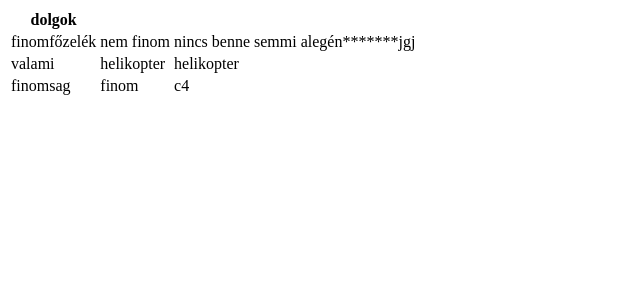
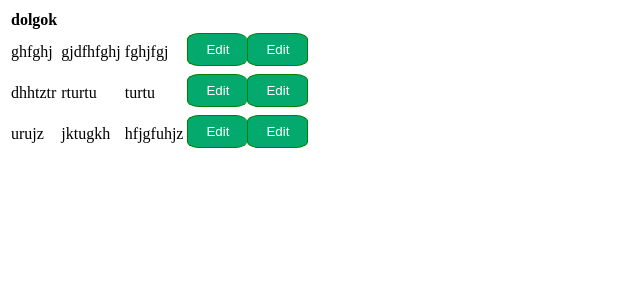
Before and after one commit to Bernat00/flaskProject, a Flask app: page /edit in a window 1280 px wide. Shown: the top 308 px of the page, without its empty margins (0-640 px from the left). Run offline with Flask 3, Linux system fonts and the light colour scheme.

Commit message:
debugged, van write, delet, félig mükszik az edit

```diff
--- a/app.py
+++ b/app.py
@@ -3,10 +3,12 @@ import foods
 
 app = Flask(__name__)
 
+foods_path = 'templates/foods.csv'
+
 
 @app.route('/')
 def etlap():
-    etelek = foods.load('templates/foods.csv')
+    etelek = foods.load(foods_path)
 
     return render_template('home.html', etelek=etelek)
 
@@ -18,13 +20,32 @@ def uj_etel():
         leiras = request.form["leiras"]
         allergen = request.form["allergen"]
         valami = [nev, leiras, allergen]
-        foods.add('templates/foods.csv', valami)
+        foods.add(foods_path, valami)
     return render_template('add.html')
 
 
 @app.route('/edit', methods={'GET', 'POST'})
 def edit_etel():
-    etelek = foods.edit('templates/foods.csv')
+    etelek = foods.edit(foods_path)
+
+    if request.method == "POST":
+        for key in request.form:
+            if key == 'edit.change':
+                for etel in etelek:
+                    if etel['id'] == int(request.form["edit.change"]):
+                        etel['is_edit'] = True
+
+        for a in request.form:
+            if a == 'edit.del':
+                for etel in etelek:
+                    if etel['id'] == int(request.form["edit.del"]):
+                        foods.delete(foods_path, etel['nev'])
+
+            # ez epikk
+    #  for key in request.form:
+    #      if key.startswith('edit.'):
+    #          request_id = request.form[key]
+
     return render_template('edit.html', etelek=etelek)
 
 
--- a/foods.py
+++ b/foods.py
@@ -35,8 +35,13 @@ def write(path, data):
 def add(path, kaja):
     kelid = load(path)
     kelid = kelid[-1]
+    try:
+        kelid = kelid["id"]
+    except:
+        kelid = 0
+
     with open(path, 'a', encoding='UTF-8') as file:
-        kaja = '\n' + kaja[0] + ';' + kaja[1] + ';' + kaja[2] + ';' + str(kelid['id'] + 1)
+        kaja = '\n' + kaja[0] + ';' + kaja[1] + ';' + kaja[2] + ';' + str(kelid + 1)
         file.write(kaja)
 
 
@@ -54,3 +59,13 @@ def edit(path):
         asdasd.append(etel)
 
     return asdasd
+
+
+def delete(path, nev):
+    data_new = []
+    data = load(path)
+    for line in data:
+        if line["nev"] != nev:
+            data_new.append(line)
+
+    write(path, data_new)
--- a/templates/edit.html
+++ b/templates/edit.html
@@ -3,26 +3,59 @@
 <head>
     <meta charset="UTF-8">
     <title>edit</title>
+    <style>
+        .btn-group button {
+            background-color: #04AA6D; /* Green background */
+            border: 1px solid green; /* Green border */
+            color: white; /* White text */
+            padding: 8px 18px; /* Some padding */
+            cursor: pointer; /* Pointer/hand icon */
+            float: left; /* Float the buttons side by side */
+            border-radius: 20%;
+        }
+
+        /* Clear floats (clearfix hack) */
+        .btn-group:after {
+            content: "";
+            clear: both;
+            display: table;
+        }
+
+        .btn-group button:not(:last-child) {
+            border-right: none; /* Prevent double borders */
+        }
+
+        /* Add a background color on hover */
+        .btn-group button:hover {
+            background-color: #3e8e41;
+        }
+    </style>
 </head>
 <body>
 <nav></nav>
 <table>
     <thead>
-    <tr><th>dolgok</th></tr>
+    <tr>
+        <th>dolgok</th>
+    </tr>
     </thead>
     <tbody>
     {% for etel in etelek %}
         {% if etel.is_edit == False %}
-            <form>
+            <form method="post">
                 <tr>
                     <td>{{ etel.nev }}</td>
                     <td>{{ etel.leiras }}</td>
                     <td>{{ etel.allergen }}</td>
+                    <td class="btn-group">
+                        <button name="edit.change" type="submit" value="{{ etel.id }}">Edit</button>
+                        <button name="edit.del" type="submit" value="{{ etel.id }}">Edit</button>
+                    </td>
 
                 </tr>
             </form>
         {% else %}
-        <form>
+            <form method="dialog">
                 <tr>
                     <td><input type="text" value="{{ etel.nev }}"></td>
                     <td>{{ etel.leiras }}</td>
--- a/templates/foods.csv
+++ b/templates/foods.csv
@@ -1,4 +1,4 @@
-nev;leiras;allergenek;id;is_edit
-finomfőzelék;nem finom;nincs benne semmi alegén*******jgj;1
-valami;helikopter;helikopter;2
-finomsag;finom;c4;3
+nev;leiras;allergenek
+ghfghj;gjdfhfghj;fghjfgj;1
+dhhtztr;rturtu;turtu;2
+urujz;jktugkh;hfjgfuhjz;3
```
Lines whose indentation alone changed are shown as unchanged.
